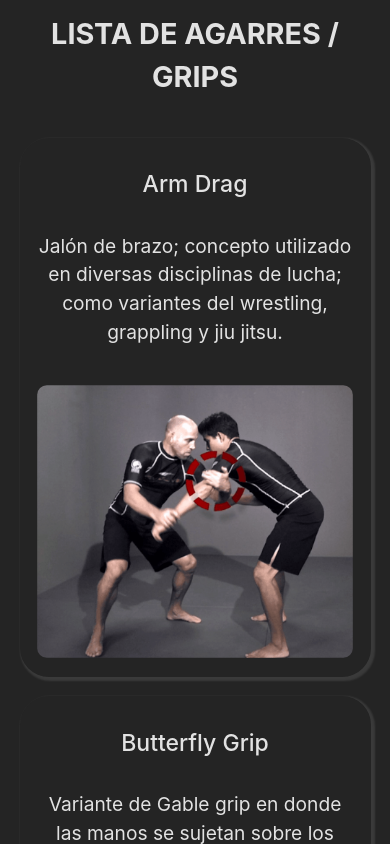
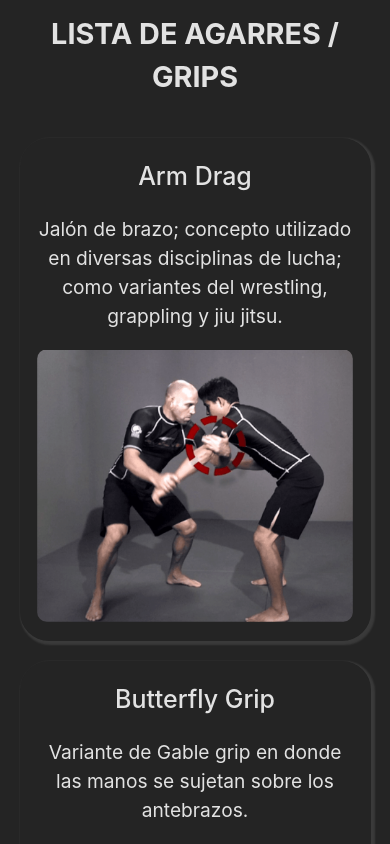
Before and after one commit to jjmillar/glosario-ed, a React (Vite) app: page / in a window 390 px wide. Shown: the part 6560-7404 px from the top of the page. Built offline with nearby package versions, Linux system fonts and the light colour scheme.

Commit message:
chore: fix layout style

```diff
--- a/src/App.scss
+++ b/src/App.scss
@@ -157,6 +157,14 @@
     width: 90%;
   }
 
+  .layout .subtitle {
+    font-size: 1.3rem;
+  }
+
+  .layout-content {
+    padding: 0 0.5rem 0 0.5rem;
+  }
+
   .image {
     width: 90%;
     padding: 10px 0 10px 0;
```
